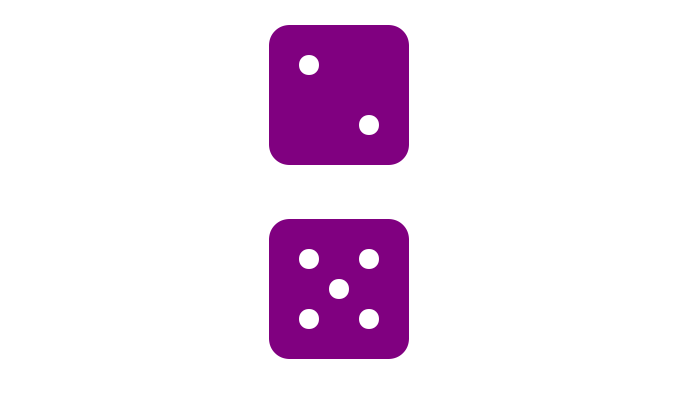
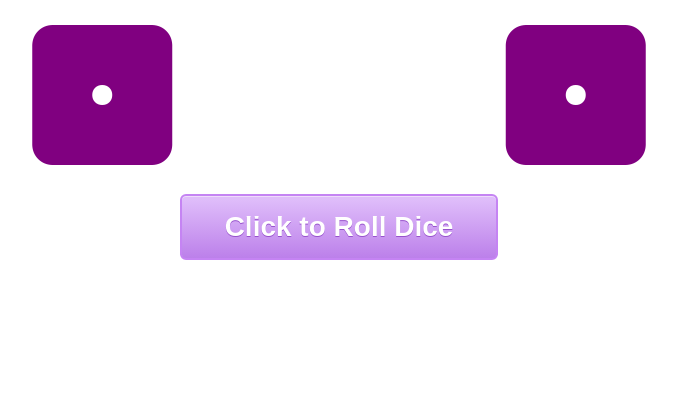
Before and after one commit to JosueJMartinez/dice-roller, a React (Create React App) app: page / in a window 1280 px wide. Shown: the top 398 px of the page, without its empty margins (301-978 px from the left). Built offline with nearby package versions, Linux system fonts and the light colour scheme.

Commit message:
Updated to be able roll dice and give some animation

```diff
--- a/src/App.js
+++ b/src/App.js
@@ -1,13 +1,12 @@
 import React from 'react';
 import logo from './logo.svg';
 import './App.css';
-import Die from './components/Die';
+import RollDice from './components/RollDice';
 
 function App() {
 	return (
 		<div className="App">
-			<Die number="two" />
-			<Die number="five" />
+			<RollDice />
 		</div>
 	);
 }
--- a/src/components/Die.jsx
+++ b/src/components/Die.jsx
@@ -7,7 +7,10 @@ export default class Die extends Component {
 
 		return (
 			<div className="Die">
-				<i class={`fas fa-dice-${this.props.number}`} />
+				<i
+					className={`fas fa-dice-${props.number} ${props.isClicked &&
+						'Die-clicked'}`}
+				/>
 			</div>
 		);
 	}
--- a/src/components/RollDice.jsx
+++ b/src/components/RollDice.jsx
@@ -0,0 +1,40 @@
+import React, { Component } from 'react';
+import Die from './Die';
+import '../css/RollDice.css';
+
+export default class RollDice extends Component {
+	state = { die1: 'one', die2: 'one', isClicked: false };
+
+	static defaultProps = {
+		nums: [ 'one', 'two', 'three', 'four', 'five', 'six' ]
+	};
+	handleClick = e => {
+		const die1 = Math.floor(Math.random() * 6);
+		const die2 = Math.floor(Math.random() * 6);
+		this.setState({
+			die1: this.props.nums[die1],
+			die2: this.props.nums[die2],
+			isClicked: true
+		});
+		setTimeout(() => {
+			this.setState({ isClicked: false });
+		}, 820);
+	};
+	render() {
+		return (
+			<div className="RollDice">
+				<div className="RollDice-flexbox">
+					<Die number={this.state.die1} isClicked={this.state.isClicked} />
+					<Die number={this.state.die2} isClicked={this.state.isClicked} />
+				</div>
+				<button
+					onClick={this.handleClick}
+					className="RollDice-myButton"
+					disabled={this.state.isClicked}
+				>
+					{this.state.isClicked ? 'Rolling Dice' : 'Click to Roll Dice'}
+				</button>
+			</div>
+		);
+	}
+}
--- a/src/css/Die.css
+++ b/src/css/Die.css
@@ -2,3 +2,33 @@
 	font-size: 10rem;
 	color: purple;
 }
+
+.Die-clicked {
+	animation: shake 0.82s cubic-bezier(.36, .07, .19, .97) both;
+	transform: translate3d(0, 0, 0);
+	backface-visibility: hidden;
+	perspective: 1000px;
+}
+
+@keyframes shake {
+	10%,
+	90% {
+		transform: translate3d(-1px, 0, 0);
+	}
+
+	20%,
+	80% {
+		transform: translate3d(2px, 0, 0);
+	}
+
+	30%,
+	50%,
+	70% {
+		transform: translate3d(-4px, 0, 0);
+	}
+
+	40%,
+	60% {
+		transform: translate3d(4px, 0, 0);
+	}
+}
--- a/src/css/RollDice.css
+++ b/src/css/RollDice.css
@@ -1,4 +1,7 @@
 .RollDice {
+}
+
+.RollDice-flexbox {
 	display: flex;
 	flex-direction: row;
 	flex-wrap: wrap;
@@ -7,3 +10,28 @@
 	margin-right: auto;
 	justify-content: space-evenly;
 }
+
+.RollDice-myButton {
+	box-shadow: inset 0px 1px 0px 0px #efdcfb;
+	background: linear-gradient(to bottom, #dfbdfa 5%, #bc80ea 100%);
+	background-color: #dfbdfa;
+	border-radius: 6px;
+	border: 2px solid #c584f3;
+	display: inline-block;
+	cursor: pointer;
+	color: #ffffff;
+	font-family: Arial;
+	font-size: 28px;
+	font-weight: bold;
+	padding: 15px 43px;
+	text-decoration: none;
+	text-shadow: 0px 1px 0px #9752cc;
+}
+.RollDice-myButton:hover {
+	background: linear-gradient(to bottom, #bc80ea 5%, #dfbdfa 100%);
+	background-color: #bc80ea;
+}
+.RollDice-myButton:active {
+	position: relative;
+	top: 1px;
+}
```
